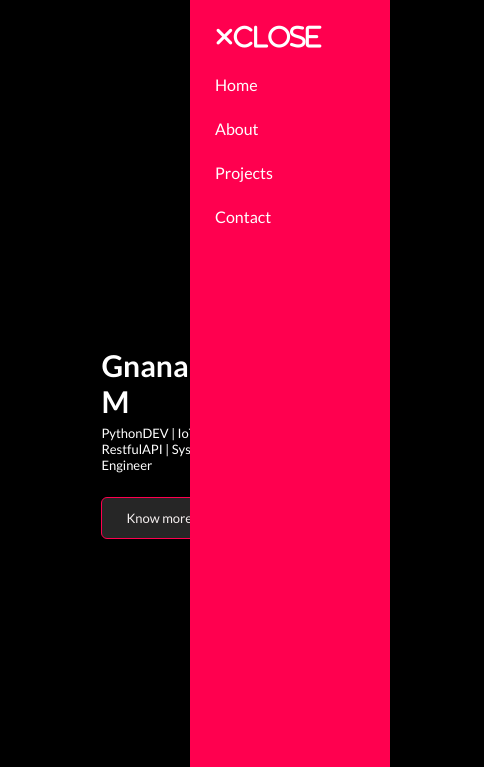
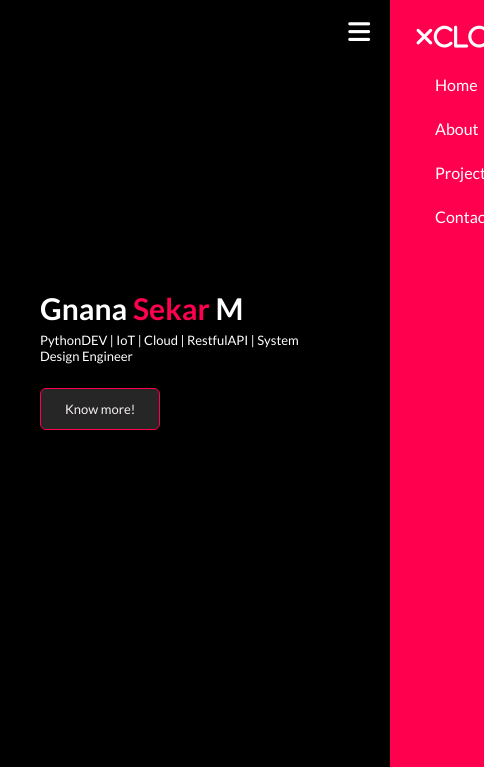
Before and after one commit to devsekar-1992/my-portfolio, a plain HTML site: page index.html in a window 390 px wide. Shown: the top 767 px of the page, 484 px wide, since content can reach past the window. Drawn offline with Linux system fonts and the light colour scheme.

Commit message:
Alterations for responsiveness have been added

```diff
--- a/index.html
+++ b/index.html
@@ -18,14 +18,14 @@
     <div id="header">
         <div class="container">
             <nav>
-                <ul>
-                    <li><a href="#header">Home</a></li>
-                    <li><a href="#about">About</a></li>
-                    <li><a href="#Services">Projects</a></li>
-                    <li><a href="#contact">Contact</a></li>
+                <ul id="sidemenu">
+                    <li><a href="#header" onclick="closemenue()">Home</a></li>
+                    <li><a href="#about" onclick="closemenue()">About</a></li>
+                    <li><a href="#Services" onclick="closemenue()">Projects</a></li>
+                    <li><a href="#contact" onclick="closemenue()">Contact</a></li>
                     <i class="fas fa-times" onclick="closemenue()">close</i>
                 </ul>
-                <i class="fas fa-bars" onclick="openmenue()">menu</i>
+                <i class="fas fa-bars" onclick="openmenue()"></i>
             </nav>
             <div class="header-text">
                 <h1>Gnana <span>Sekar</span> M</h1>
--- a/index.js
+++ b/index.js
@@ -15,6 +15,5 @@ function openmenue(){
     sidemenu.style.right="0";
 }
 function closemenue(){
-    sidemenu.style.display="-200px";
-
+    sidemenu.style.right="-200px";
 }
--- a/style.css
+++ b/style.css
@@ -9,7 +9,6 @@
 html, body {
     height: 100%;
     width: 100%;
-
 }
 html{
     scroll-behavior: smooth;
@@ -24,7 +23,6 @@ body{
     background-size: fill;
     background-position: right;
     background-repeat: no-repeat;
-
 }
 
 .container {
@@ -286,14 +284,20 @@ nav .fas{
     display: none;
 }
 @media screen and (max-width:600px){
+
+    .container{
+        width: 100vw;
+        padding: 20px;
+        overflow-x: hidden;
+    }
     #header{
         background-image: url('#');
-
     }
     .header-text{
-        margin-top: 100%;
+        margin: 40vh 0 30vh 20px;
+        margin-top: 70%;
         font-size: 16px;
-
+        width: 80%;
     }
     .header-text h1{
         font-size: 30px;
@@ -306,7 +310,7 @@ nav .fas{
         background-color: #ff004f;
         position: fixed;
         top: 0;
-        right:0;
+        right: -200px;
         width: 200px;
         height: 100vh;
         padding-top: 50px;
@@ -318,6 +322,11 @@ nav .fas{
          display: block;
          margin: 25px;
     }
+
+    nav ul li a{
+        padding: 10px 20px;
+    }
+
     nav ul .fas{
         position: absolute;
         top: 25px;
@@ -342,6 +351,12 @@ nav .fas{
         font-size:16px;
         margin-right: 20px;
     }
+    #Services{
+        padding: 40px;
+    }
+    .services-list{
+        grid-template-columns: repeat(auto-fit,minmax(50%, 1fr));
+    }
     .contact-left, .contact-right{
         flex-basis: 100%;
     }
```
